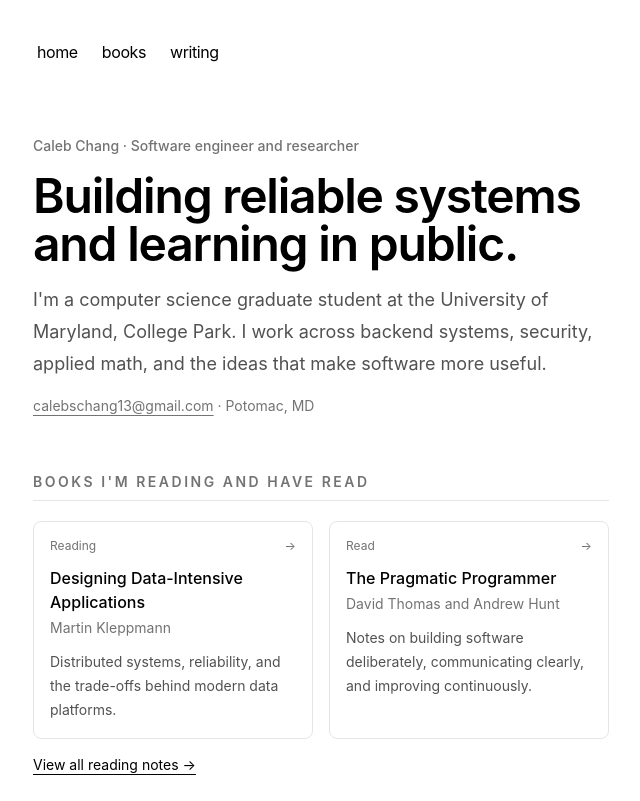
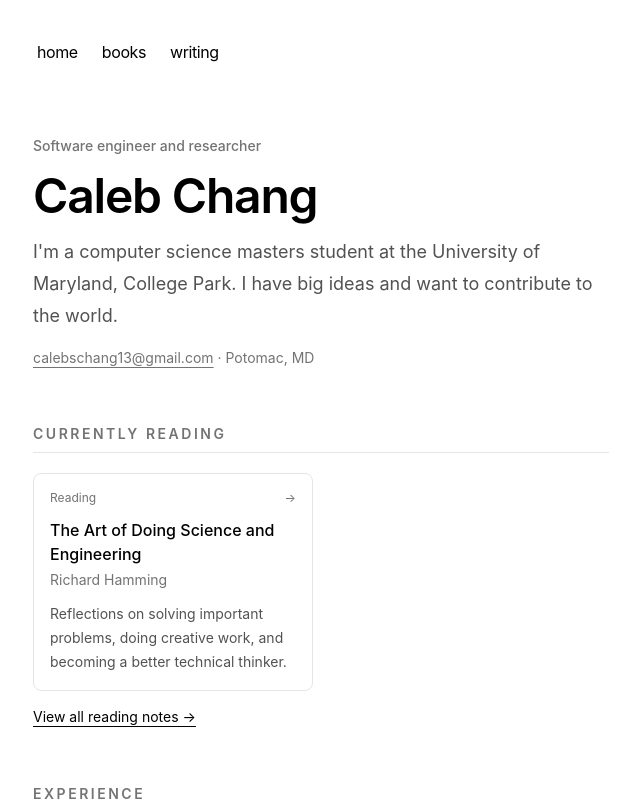
Before and after one commit to 0cchang/0cchang.github.io, a Next.js app: page / in a window 1280 px wide. Shown: the top 801 px of the page, without its empty margins (319-959 px from the left). Built offline with nearby package versions, Linux system fonts and the light colour scheme; no server answers.

Commit message:
Update homepage title

```diff
--- a/app/page.tsx
+++ b/app/page.tsx
@@ -60,18 +60,11 @@ const projects = [
 
 const books = [
   {
-    title: 'Designing Data-Intensive Applications',
-    author: 'Martin Kleppmann',
+    title: 'The Art of Doing Science and Engineering',
+    author: 'Richard Hamming',
     status: 'Reading',
-    slug: 'designing-data-intensive-applications',
-    note: 'Distributed systems, reliability, and the trade-offs behind modern data platforms.',
-  },
-  {
-    title: 'The Pragmatic Programmer',
-    author: 'David Thomas and Andrew Hunt',
-    status: 'Read',
-    slug: 'the-pragmatic-programmer',
-    note: 'Notes on building software deliberately, communicating clearly, and improving continuously.',
+    slug: 'the-art-of-doing-science-and-engineering',
+    note: 'Reflections on solving important problems, doing creative work, and becoming a better technical thinker.',
   },
 ]
 
@@ -88,15 +81,15 @@ export default function Page() {
     <section className="space-y-14">
       <header className="space-y-4">
         <p className="text-sm font-medium text-neutral-500 dark:text-neutral-400">
-          Caleb Chang · Software engineer and researcher
+          Software engineer and researcher
         </p>
         <h1 className="text-4xl font-semibold tracking-tight sm:text-5xl">
-          Building reliable systems and learning in public.
+          Caleb Chang
         </h1>
         <p className="max-w-2xl text-lg leading-8 text-neutral-600 dark:text-neutral-300">
-          I&apos;m a computer science graduate student at the University of
-          Maryland, College Park. I work across backend systems, security,
-          applied math, and the ideas that make software more useful.
+          I&apos;m a computer science masters student at the University of
+          Maryland, College Park. I have big ideas and want to contribute to the world.
+
         </p>
         <p className="text-sm text-neutral-500 dark:text-neutral-400">
           <a className="underline underline-offset-4" href="mailto:calebschang13@gmail.com">
@@ -109,7 +102,7 @@ export default function Page() {
       <ListeningSummary />
 
       <section>
-        <SectionHeading>Books I&apos;m reading and have read</SectionHeading>
+        <SectionHeading>Currently reading</SectionHeading>
         <div className="grid gap-4 sm:grid-cols-2">
           {books.map((book) => (
             <Link
```
